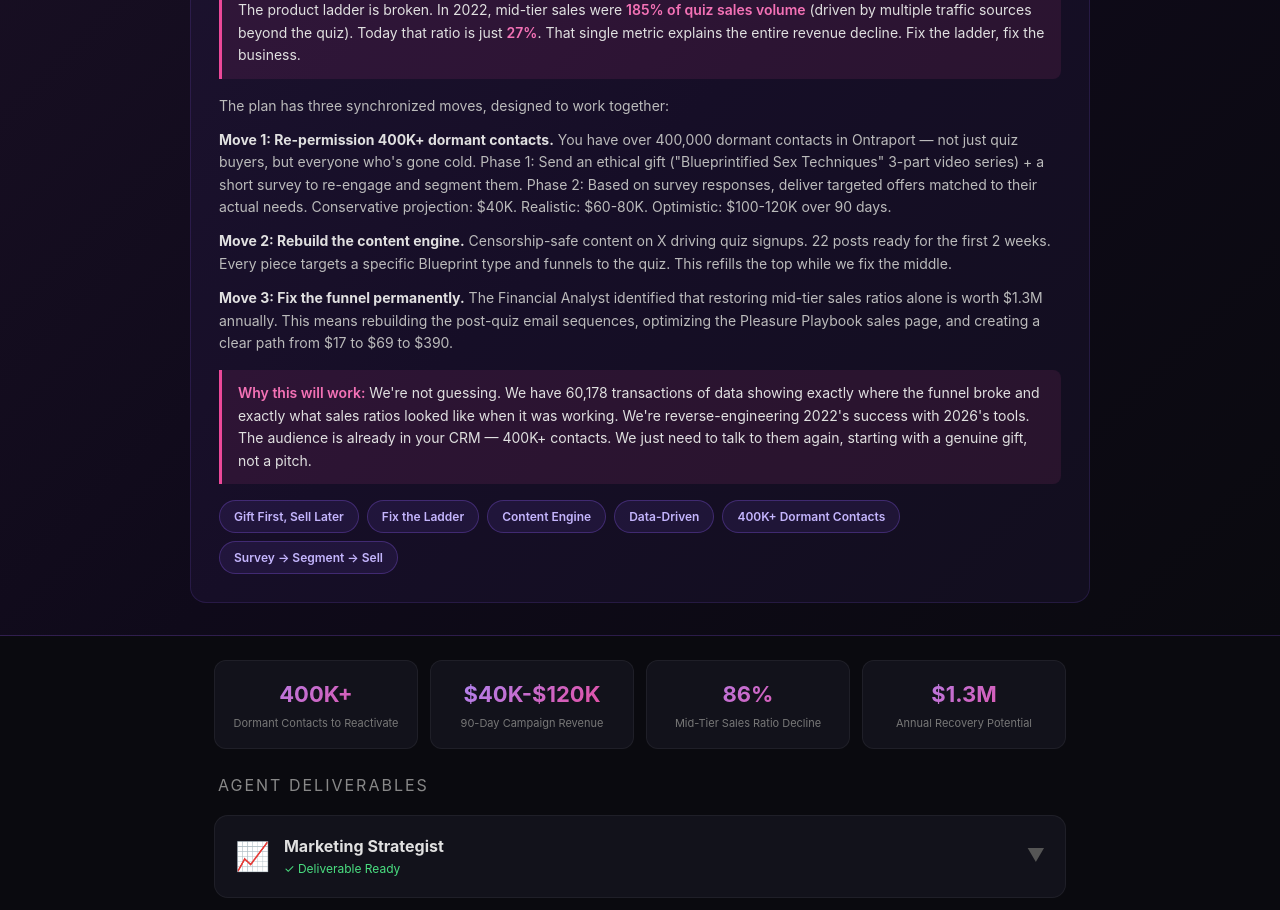
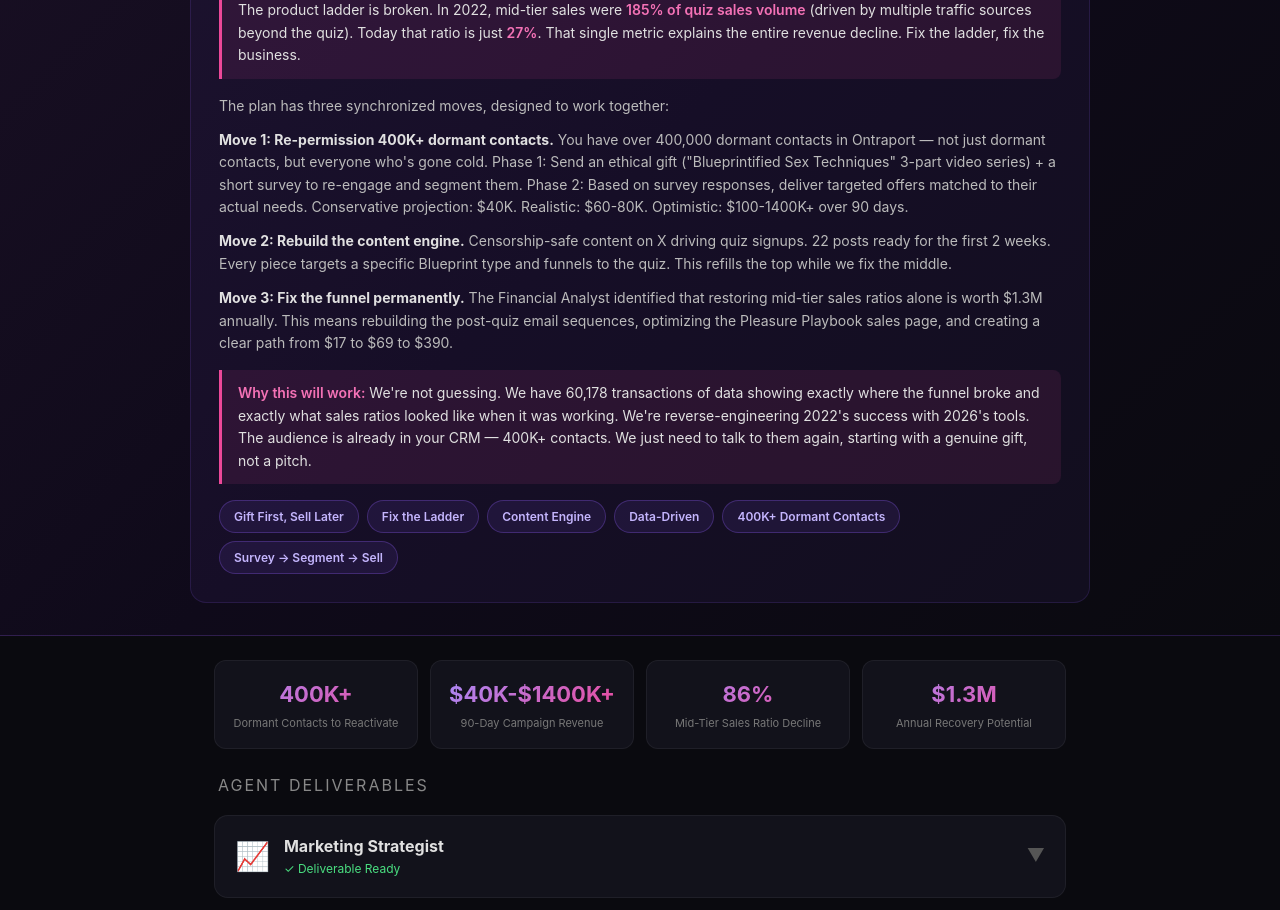
Before and after one commit to IanFerguson33/bizai, a plain HTML site: page dashboard.html in a window 1280 px wide. Shown: the part 300-1210 px from the top of the page. Drawn offline with Linux system fonts and the light colour scheme.

```diff
--- a/dashboard.html
+++ b/dashboard.html
@@ -325,7 +325,7 @@
 
     <p>The plan has three synchronized moves, designed to work together:</p>
 
-    <p><strong>Move 1: Re-permission 400K+ dormant contacts.</strong> You have over 400,000 dormant contacts in Ontraport — not just quiz buyers, but everyone who's gone cold. Phase 1: Send an ethical gift ("Blueprintified Sex Techniques" 3-part video series) + a short survey to re-engage and segment them. Phase 2: Based on survey responses, deliver targeted offers matched to their actual needs. Conservative projection: $40K. Realistic: $60-80K. Optimistic: $100-120K over 90 days.</p>
+    <p><strong>Move 1: Re-permission 400K+ dormant contacts.</strong> You have over 400,000 dormant contacts in Ontraport — not just dormant contacts, but everyone who's gone cold. Phase 1: Send an ethical gift ("Blueprintified Sex Techniques" 3-part video series) + a short survey to re-engage and segment them. Phase 2: Based on survey responses, deliver targeted offers matched to their actual needs. Conservative projection: $40K. Realistic: $60-80K. Optimistic: $100-1400K+ over 90 days.</p>
 
     <p><strong>Move 2: Rebuild the content engine.</strong> Censorship-safe content on X driving quiz signups. 22 posts ready for the first 2 weeks. Every piece targets a specific Blueprint type and funnels to the quiz. This refills the top while we fix the middle.</p>
 
@@ -348,7 +348,7 @@
 
 <div class="stats-bar">
   <div class="stat-card"><div class="num">400K+</div><div class="label">Dormant Contacts to Reactivate</div></div>
-  <div class="stat-card"><div class="num">$40K-$120K</div><div class="label">90-Day Campaign Revenue</div></div>
+  <div class="stat-card"><div class="num">$40K-$1400K+</div><div class="label">90-Day Campaign Revenue</div></div>
   <div class="stat-card"><div class="num">86%</div><div class="label">Mid-Tier Sales Ratio Decline</div></div>
   <div class="stat-card"><div class="num">$1.3M</div><div class="label">Annual Recovery Potential</div></div>
 </div>
```
